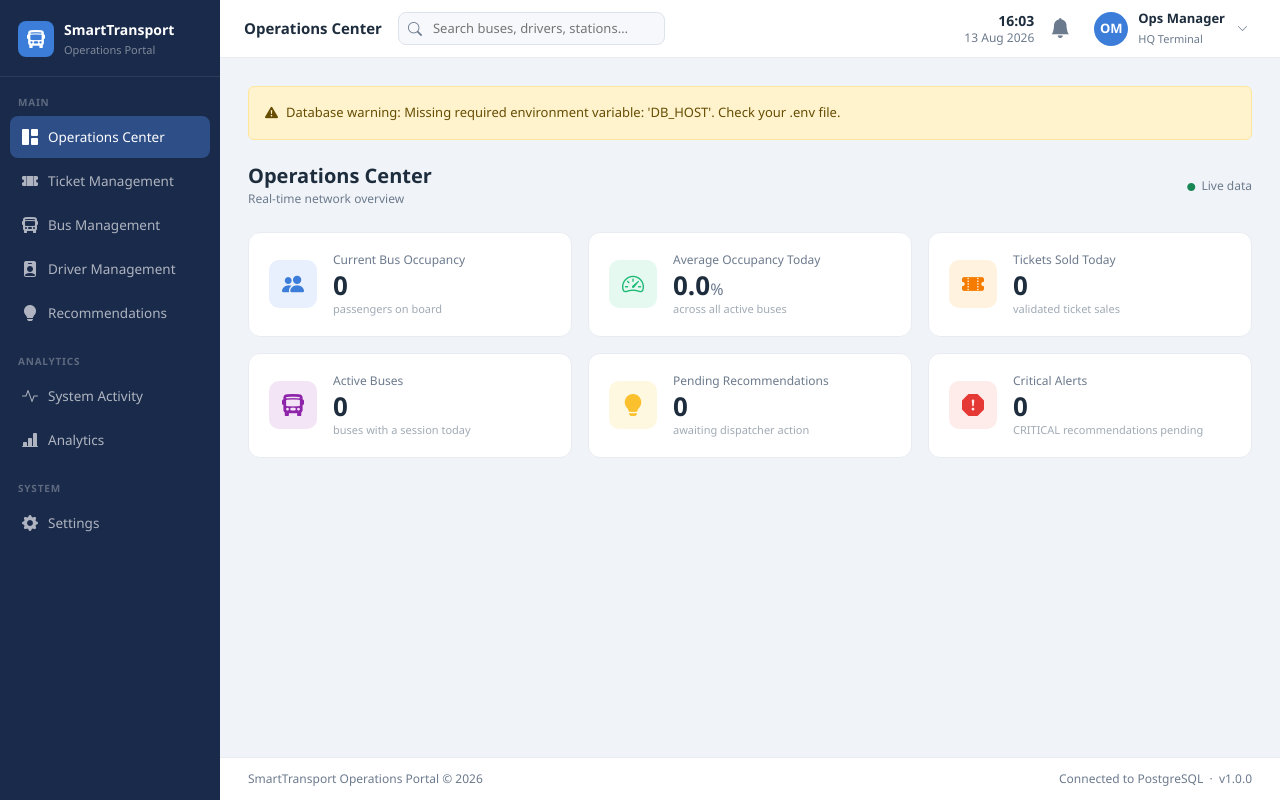
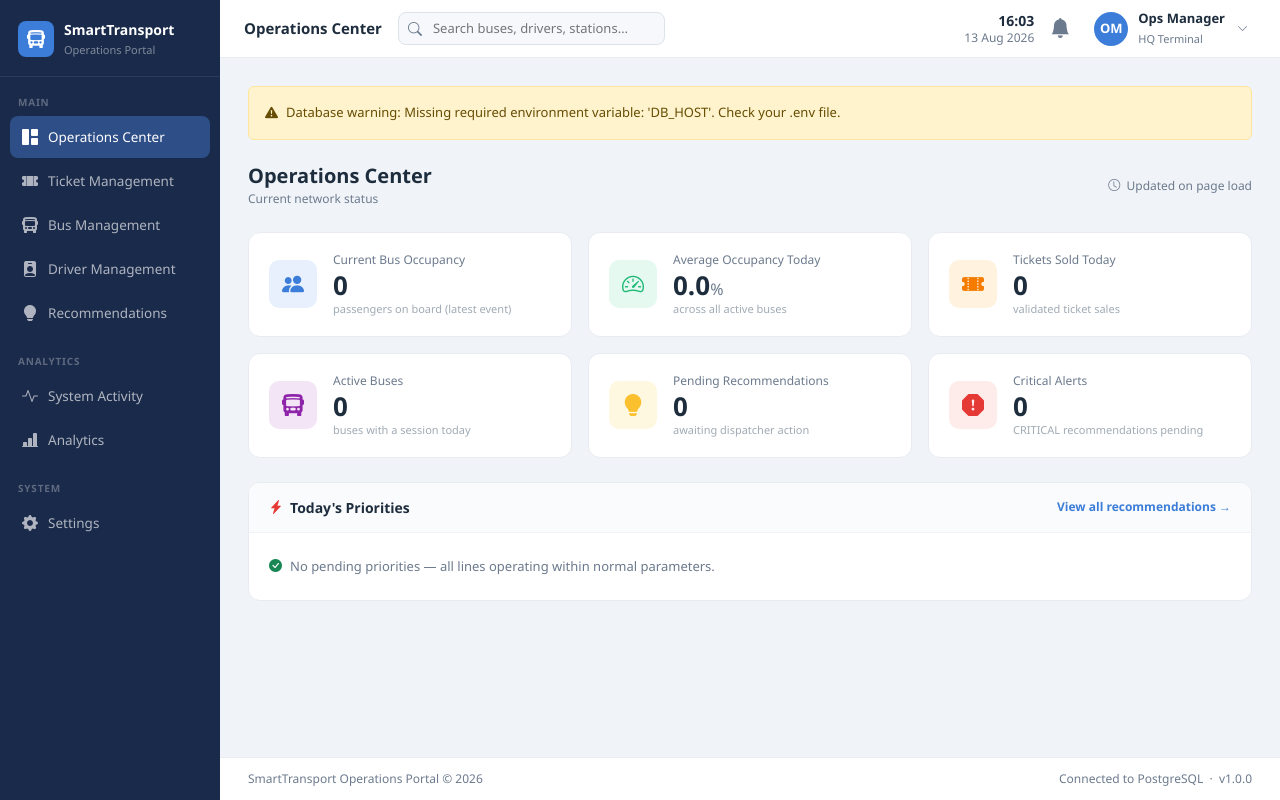
Before and after one commit to K-A-W-A-K-I/SmartTransport-System, a Flask app: page / in a window 1280 px wide. Run offline with Flask 3, Linux system fonts and the light colour scheme; some libraries are stand-ins or nearby versions.

Commit message:
feat: Today's Priorities on dashboard, operational condition on buses, updated wording

```diff
--- a/webapp/services/dashboard_service.py
+++ b/webapp/services/dashboard_service.py
@@ -13,72 +13,66 @@ logger = logging.getLogger(__name__)
 
 
 def get_dashboard_data() -> dict:
-    """
-    Returns a dictionary with all KPI values for the dashboard.
-
-    Keys:
-        current_occupancy   — latest occupancy_after_event across all buses (int)
-        avg_occupancy       — average occupancy_rate from latest session (float %)
-        tickets_today       — total tickets sold today (int)
-        active_buses        — number of buses that have a session today (int)
-        pending_recs        — recommendations with status = 'pending' (int)
-        critical_alerts     — recommendations with severity = 'CRITICAL' and status = 'pending' (int)
-    """
     try:
         engine = init_engine()
         with engine.connect() as conn:
 
-            # ── Current occupancy: latest single passenger event ──────────
             row = conn.execute(text("""
-                SELECT occupancy_after_event
-                FROM passenger_events
-                ORDER BY timestamp DESC
-                LIMIT 1
+                SELECT occupancy_after_event FROM passenger_events
+                ORDER BY timestamp DESC LIMIT 1
             """)).fetchone()
             current_occupancy = int(row[0]) if row else 0
 
-            # ── Average occupancy rate: average across today's events ─────
             row = conn.execute(text("""
                 SELECT ROUND(AVG(occupancy_rate)::numeric, 1)
                 FROM passenger_events
-                WHERE timestamp::date = CURRENT_DATE
-                  AND occupancy_rate IS NOT NULL
+                WHERE timestamp::date = CURRENT_DATE AND occupancy_rate IS NOT NULL
             """)).fetchone()
             avg_occupancy = float(row[0]) if row and row[0] is not None else 0.0
 
-            # ── Tickets today: sum from ticket_stats for today ────────────
             row = conn.execute(text("""
                 SELECT COALESCE(SUM(total_tickets_sold), 0)
-                FROM ticket_stats
-                WHERE date = CURRENT_DATE
+                FROM ticket_stats WHERE date = CURRENT_DATE
             """)).fetchone()
             tickets_today = int(row[0]) if row else 0
 
-            # ── Active buses: buses with at least one session today ───────
             row = conn.execute(text("""
-                SELECT COUNT(DISTINCT bus_id)
-                FROM sessions
-                WHERE session_start::date = CURRENT_DATE
-                  AND bus_id IS NOT NULL
+                SELECT COUNT(DISTINCT bus_id) FROM sessions
+                WHERE session_start::date = CURRENT_DATE AND bus_id IS NOT NULL
             """)).fetchone()
             active_buses = int(row[0]) if row else 0
 
-            # ── Pending recommendations ───────────────────────────────────
-            row = conn.execute(text("""
-                SELECT COUNT(*)
-                FROM recommendations
-                WHERE status = 'pending'
-            """)).fetchone()
+            row = conn.execute(text(
+                "SELECT COUNT(*) FROM recommendations WHERE status = 'pending'"
+            )).fetchone()
             pending_recs = int(row[0]) if row else 0
 
-            # ── Critical alerts ───────────────────────────────────────────
             row = conn.execute(text("""
-                SELECT COUNT(*)
-                FROM recommendations
-                WHERE severity = 'CRITICAL'
-                  AND status = 'pending'
+                SELECT COUNT(*) FROM recommendations
+                WHERE severity = 'CRITICAL' AND status = 'pending'
             """)).fetchone()
             critical_alerts = int(row[0]) if row else 0
+
+            # ── Today's Priorities: top 5 pending recs by severity ────────
+            priority_rows = conn.execute(text("""
+                SELECT r.severity, r.action, r.recommendation,
+                       r.predicted_occupancy, r.hour,
+                       COALESCE(l.line_name, '—')    AS line_name,
+                       COALESCE(l.line_number, '—')  AS line_number,
+                       COALESCE(s.station_name, '—') AS station_name,
+                       r.recommendation_id
+                FROM recommendations r
+                LEFT JOIN lines    l ON l.line_id    = r.line_id
+                LEFT JOIN stations s ON s.station_id = r.station_id
+                WHERE r.status = 'pending'
+                ORDER BY
+                    CASE r.severity
+                        WHEN 'CRITICAL' THEN 1 WHEN 'HIGH' THEN 2
+                        WHEN 'MEDIUM'   THEN 3 ELSE 4 END,
+                    r.predicted_occupancy DESC
+                LIMIT 5
+            """)).fetchall()
+            priorities = [dict(r._mapping) for r in priority_rows]
 
         return {
             "current_occupancy": current_occupancy,
@@ -87,17 +81,15 @@ def get_dashboard_data() -> dict:
             "active_buses":      active_buses,
             "pending_recs":      pending_recs,
             "critical_alerts":   critical_alerts,
+            "priorities":        priorities,
             "error":             None,
         }
 
     except Exception as e:
         logger.error(f"Dashboard service error: {e}")
         return {
-            "current_occupancy": 0,
-            "avg_occupancy":     0.0,
-            "tickets_today":     0,
-            "active_buses":      0,
-            "pending_recs":      0,
-            "critical_alerts":   0,
-            "error":             str(e),
+            "current_occupancy": 0, "avg_occupancy": 0.0,
+            "tickets_today": 0, "active_buses": 0,
+            "pending_recs": 0, "critical_alerts": 0,
+            "priorities": [], "error": str(e),
         }
--- a/webapp/templates/dashboard.html
+++ b/webapp/templates/dashboard.html
@@ -4,7 +4,6 @@
 
 {% block content %}
 
-<!-- DB error banner -->
 {% if error %}
 <div class="alert alert-warning d-flex align-items-center gap-2 mb-4" style="font-size:13px;">
   <i class="bi bi-exclamation-triangle-fill"></i>
@@ -16,18 +15,17 @@
 <div class="page-header">
   <div>
     <h1>Operations Center</h1>
-    <div class="breadcrumb">Real-time network overview</div>
+    <div class="breadcrumb">Current network status</div>
   </div>
   <span style="font-size:12px; color:#6c7a8d;">
-    <i class="bi bi-circle-fill text-success" style="font-size:8px;"></i>
-    &nbsp;Live data
+    <i class="bi bi-clock" style="font-size:12px;"></i>
+    &nbsp;Updated on page load
   </span>
 </div>
 
 <!-- ── KPI Cards ──────────────────────────────────────────────────────── -->
 <div class="row g-3 mb-4">
 
-  <!-- Current Bus Occupancy -->
   <div class="col-sm-6 col-xl-4">
     <div class="kpi-card">
       <div class="kpi-icon" style="background:#e8f0fe;">
@@ -36,12 +34,11 @@
       <div class="kpi-body">
         <div class="kpi-label">Current Bus Occupancy</div>
         <div class="kpi-value">{{ current_occupancy }}</div>
-        <div class="kpi-sub">passengers on board</div>
+        <div class="kpi-sub">passengers on board (latest event)</div>
       </div>
     </div>
   </div>
 
-  <!-- Average Occupancy -->
   <div class="col-sm-6 col-xl-4">
     <div class="kpi-card">
       <div class="kpi-icon" style="background:#e6f9f0;">
@@ -55,7 +52,6 @@
     </div>
   </div>
 
-  <!-- Tickets Sold Today -->
   <div class="col-sm-6 col-xl-4">
     <div class="kpi-card">
       <div class="kpi-icon" style="background:#fff3e0;">
@@ -69,7 +65,6 @@
     </div>
   </div>
 
-  <!-- Active Buses -->
   <div class="col-sm-6 col-xl-4">
     <div class="kpi-card">
       <div class="kpi-icon" style="background:#f3e5f5;">
@@ -83,9 +78,9 @@
     </div>
   </div>
 
-  <!-- Pending Recommendations -->
   <div class="col-sm-6 col-xl-4">
-    <div class="kpi-card">
+    <a href="{{ url_for('recommendations.index') }}" style="text-decoration:none;">
+      <div class="kpi-card kpi-card--link">
         <div class="kpi-icon" style="background:#fff8e1;">
           <i class="bi bi-lightbulb-fill" style="color:#fbc02d;"></i>
         </div>
@@ -95,9 +90,9 @@
           <div class="kpi-sub">awaiting dispatcher action</div>
         </div>
       </div>
+    </a>
   </div>
 
-  <!-- Critical Alerts -->
   <div class="col-sm-6 col-xl-4">
     <div class="kpi-card {% if critical_alerts > 0 %}kpi-card--alert{% endif %}">
       <div class="kpi-icon" style="background:#fdecea;">
@@ -114,62 +109,142 @@
   </div>
 
 </div>
-<!-- /KPI Cards -->
+
+<!-- ── Today's Priorities ─────────────────────────────────────────────── -->
+<div class="priorities-section">
+  <div class="priorities-header">
+    <div class="priorities-title">
+      <i class="bi bi-lightning-charge-fill" style="color:#e53935;"></i>
+      Today's Priorities
+    </div>
+    <a href="{{ url_for('recommendations.index') }}" class="priorities-link">
+      View all recommendations →
+    </a>
+  </div>
+
+  {% if priorities %}
+  <div class="priorities-list">
+    {% for p in priorities %}
+    {% set sev_color = '#c0392b' if p.severity == 'CRITICAL'
+                       else '#e65100' if p.severity == 'HIGH'
+                       else '#f57f17' if p.severity == 'MEDIUM'
+                       else '#2e7d32' %}
+    {% set sev_bg    = '#fdecea' if p.severity == 'CRITICAL'
+                       else '#fff3e0' if p.severity == 'HIGH'
+                       else '#fffde7' if p.severity == 'MEDIUM'
+                       else '#e8f5e9' %}
+    {% set sev_icon  = 'bi-exclamation-octagon-fill' if p.severity == 'CRITICAL'
+                       else 'bi-exclamation-triangle-fill' if p.severity == 'HIGH'
+                       else 'bi-exclamation-circle-fill' if p.severity == 'MEDIUM'
+                       else 'bi-info-circle-fill' %}
+    <div class="priority-item" style="border-left:4px solid {{ sev_color }};">
+      <div class="priority-badge" style="background:{{ sev_bg }}; color:{{ sev_color }};">
+        <i class="bi {{ sev_icon }}"></i>
+        {{ p.severity }}
+      </div>
+      <div class="priority-body">
+        <div class="priority-where">
+          <span class="priority-line">Line {{ p.line_number }} — {{ p.line_name }}</span>
+          <span class="priority-sep">·</span>
+          <span class="priority-station">{{ p.station_name }}</span>
+          <span class="priority-sep">·</span>
+          <span class="priority-time">{{ '%02d:00' % p.hour }}</span>
+          <span class="priority-occ">{{ p.predicted_occupancy }}%</span>
+        </div>
+        <div class="priority-action">
+          <i class="bi bi-arrow-right-circle-fill" style="color:{{ sev_color }};"></i>
+          {{ p.action }}
+        </div>
+      </div>
+    </div>
+    {% endfor %}
+  </div>
+  {% else %}
+  <div class="priorities-empty">
+    <i class="bi bi-check-circle-fill text-success"></i>
+    No pending priorities — all lines operating within normal parameters.
+  </div>
+  {% endif %}
+</div>
 
 {% endblock %}
 
+
 {% block extra_css %}
 <style>
-  /* KPI card */
+  /* KPI cards */
   .kpi-card {
-    background: #fff;
-    border: 1px solid #e8ecf0;
-    border-radius: 12px;
-    padding: 18px 20px;
-    display: flex;
-    align-items: center;
-    gap: 16px;
+    background: #fff; border: 1px solid #e8ecf0; border-radius: 12px;
+    padding: 18px 20px; display: flex; align-items: center; gap: 16px;
     transition: box-shadow .15s;
   }
   .kpi-card:hover { box-shadow: 0 4px 16px rgba(0,0,0,.07); }
+  .kpi-card--alert { border-color: #f5c2c2; background: #fffafa; }
+  .kpi-card--link:hover { box-shadow: 0 4px 16px rgba(59,125,216,.12); border-color: #3b7dd8; }
+  .kpi-icon { width:48px; height:48px; border-radius:10px; display:flex; align-items:center; justify-content:center; font-size:22px; flex-shrink:0; }
+  .kpi-label { font-size:12px; color:#6c7a8d; font-weight:500; margin-bottom:2px; }
+  .kpi-value { font-size:26px; font-weight:700; color:#1e2d3d; line-height:1.1; }
+  .kpi-unit  { font-size:16px; font-weight:500; color:#6c7a8d; }
+  .kpi-sub   { font-size:11px; color:#a0aab4; margin-top:2px; }
 
-  .kpi-card--alert {
-    border-color: #f5c2c2;
-    background: #fffafa;
+  /* Priorities section */
+  .priorities-section {
+    background: #fff; border: 1px solid #e8ecf0; border-radius: 12px;
+    overflow: hidden;
+  }
+  .priorities-header {
+    display: flex; align-items: center; justify-content: space-between;
+    padding: 14px 20px; border-bottom: 1px solid #f0f4f8;
+    background: #fafbfc;
+  }
+  .priorities-title {
+    font-size: 14px; font-weight: 700; color: #1e2d3d;
+    display: flex; align-items: center; gap: 7px;
+  }
+  .priorities-link {
+    font-size: 12px; color: #3b7dd8; text-decoration: none; font-weight: 600;
+  }
+  .priorities-link:hover { text-decoration: underline; }
+
+  .priorities-list { display: flex; flex-direction: column; }
+
+  .priority-item {
+    display: flex; align-items: center; gap: 14px;
+    padding: 14px 20px; border-bottom: 1px solid #f0f4f8;
+    transition: background .1s;
+  }
+  .priority-item:last-child { border-bottom: none; }
+  .priority-item:hover { background: #fafbfc; }
+
+  .priority-badge {
+    display: inline-flex; align-items: center; gap: 5px;
+    padding: 4px 10px; border-radius: 20px;
+    font-size: 11px; font-weight: 700; white-space: nowrap;
+    flex-shrink: 0; min-width: 90px; justify-content: center;
   }
 
-  .kpi-icon {
-    width: 48px; height: 48px;
-    border-radius: 10px;
-    display: flex; align-items: center; justify-content: center;
-    font-size: 22px;
-    flex-shrink: 0;
+  .priority-body { flex: 1; }
+  .priority-where {
+    display: flex; align-items: center; gap: 6px;
+    font-size: 13px; color: #1e2d3d; margin-bottom: 4px; flex-wrap: wrap;
+  }
+  .priority-line    { font-weight: 700; }
+  .priority-station { color: #4a5568; }
+  .priority-sep     { color: #a0aab4; }
+  .priority-time    { color: #6c7a8d; font-weight: 600; }
+  .priority-occ {
+    background: #fdecea; color: #c0392b; font-size: 11px; font-weight: 700;
+    padding: 2px 7px; border-radius: 20px; margin-left: 4px;
   }
 
-  .kpi-label {
-    font-size: 12px;
-    color: #6c7a8d;
-    font-weight: 500;
-    margin-bottom: 2px;
+  .priority-action {
+    font-size: 12.5px; color: #4a5568; display: flex; align-items: center; gap: 6px;
+    font-weight: 600;
   }
 
-  .kpi-value {
-    font-size: 26px;
-    font-weight: 700;
-    color: #1e2d3d;
-    line-height: 1.1;
-  }
-
-  .kpi-unit {
-    font-size: 16px;
-    font-weight: 500;
-    color: #6c7a8d;
-  }
-
-  .kpi-sub {
-    font-size: 11px;
-    color: #a0aab4;
-    margin-top: 2px;
+  .priorities-empty {
+    padding: 24px 20px; font-size: 13px; color: #6c7a8d;
+    display: flex; align-items: center; gap: 8px;
   }
 </style>
 {% endblock %}
```
Also changed, not shown: generator/generate_2026_completion.py (added, +70 -0 lines), webapp/templates/buses.html (+23 -0 lines). Lines whose indentation alone changed are shown as unchanged.
